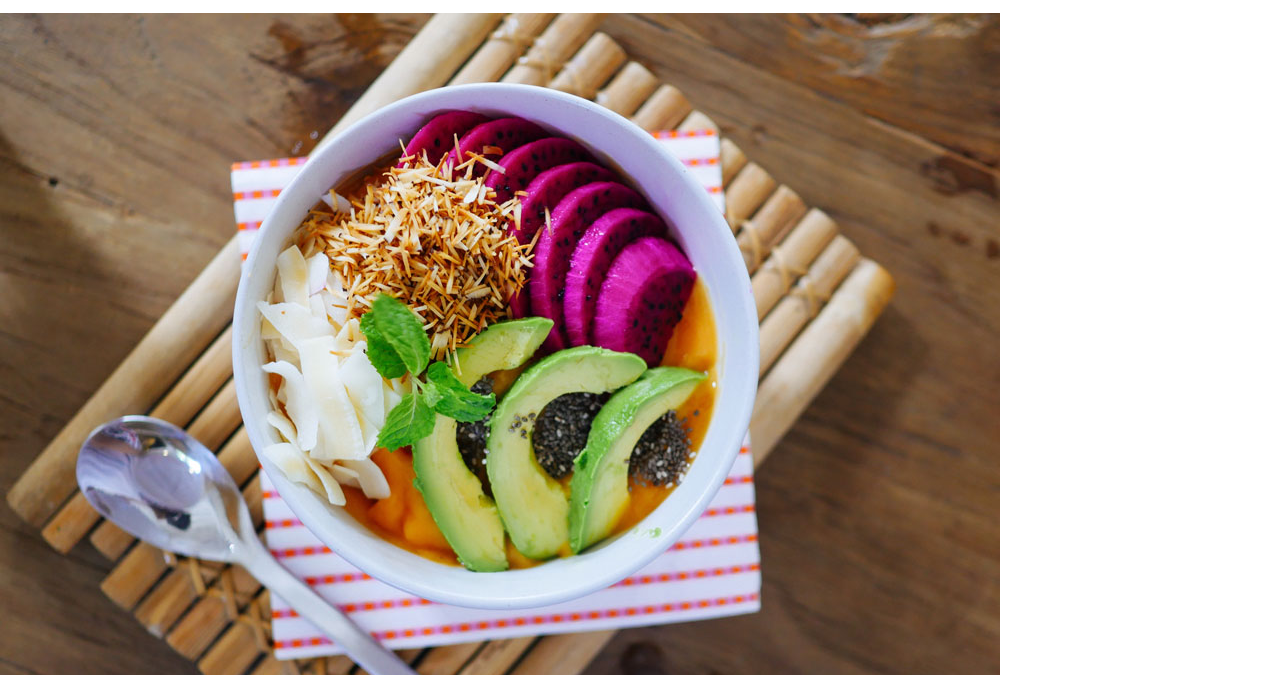
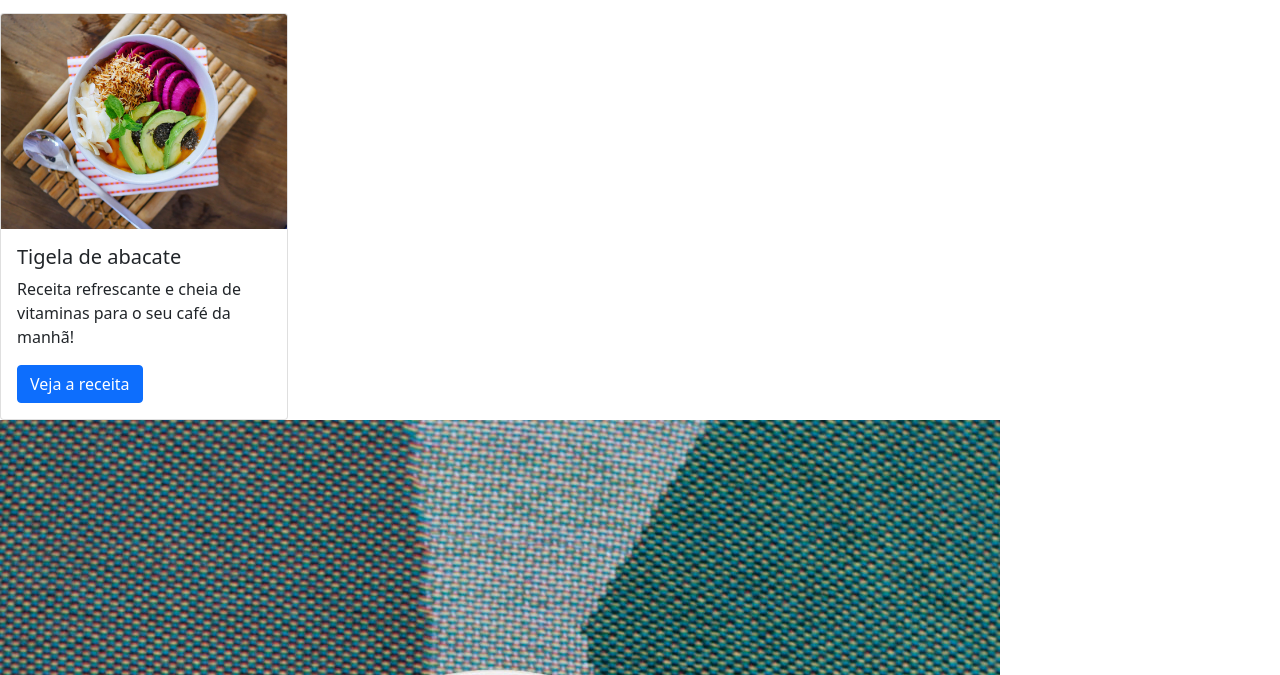
Before and after one commit to RenatoFrancisco/CursoBootstrap4, a plain HTML site: page index.html in a window 1280 px wide. Shown: the part 625-1300 px from the top of the page. Drawn offline with nearby package versions, Linux system fonts and the light colour scheme.

Commit message:
Adicionando cards

```diff
--- a/index.html
+++ b/index.html
@@ -63,9 +63,14 @@
   <h2 class="text-center titulo-fonte cor-especial pt-5">Receitas para economizar e ganhar saúde</h2>
   <p class="text-center text-secondary pb-5">Nossas receitas ajudam você a aproveitar melhor os alimentos, economizar, ganhar tempo e praticidade</p>
 
-  <img src="src/img/receita-abacate.jpg" alt="tigela com salada de abacate, vista superior">
-  <h3>Tigela de abacate</h3>
-  <p>Receita refrescante e cheia de vitaminas para o seu café da manhã!</p>
+  <div class="card" style="width: 18rem;">
+    <img src="src/img/receita-abacate.jpg" alt="tigela com salada de abacate, vista superior"" class="card-img-top">
+    <div class="card-body">
+      <h5 class="card-title">Tigela de abacate</h5>
+      <p class="card-text">Receita refrescante e cheia de vitaminas para o seu café da manhã!</p>
+      <a href="#" class="btn btn-primary">Veja a receita</a>
+    </div>
+  </div>
 
   <img src="src/img/receita-kiwi.jpg" alt="tigela de mingau com kiwi, vista superior">
   <h3>Salada de kiwi</h3>
```
